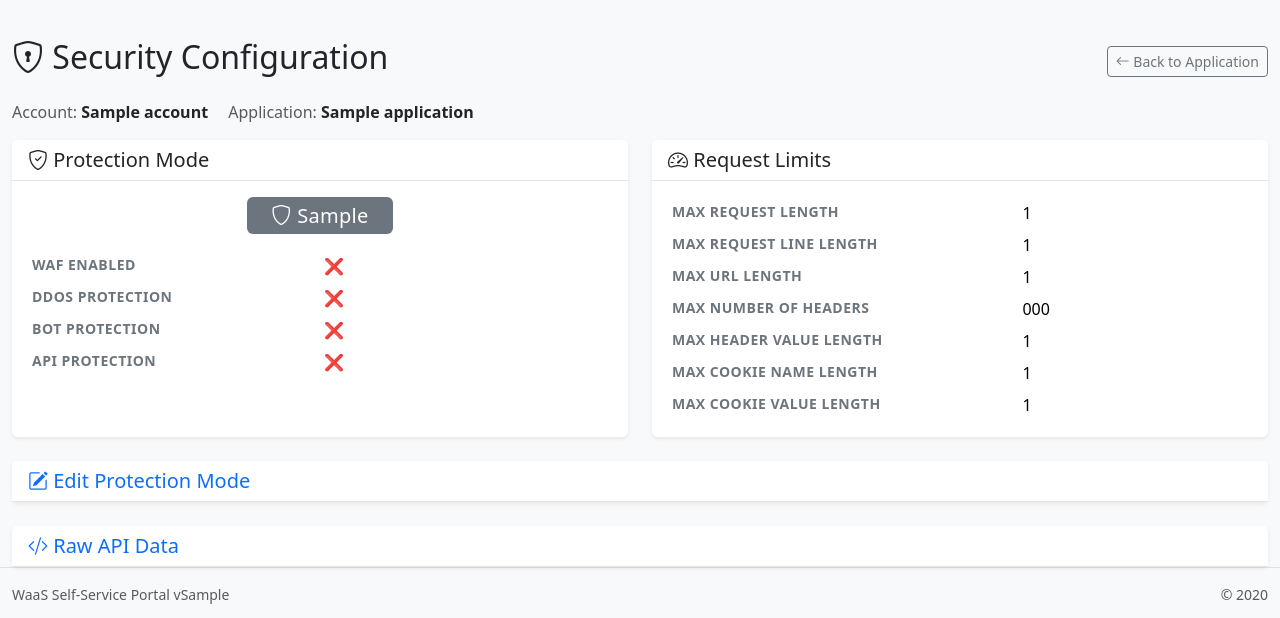
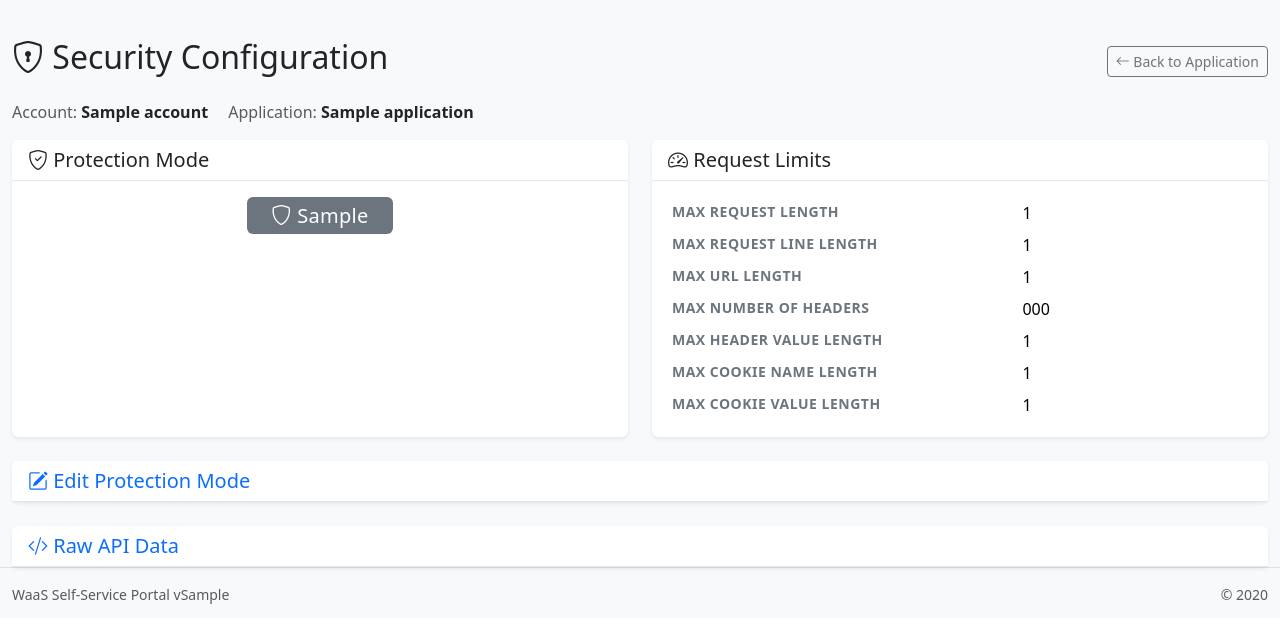
Before and after one commit to mercutioviz/waas-ss-portal, a Python web app: template app/templates/applications/security.html in a window 1280 px wide. Shown: the part 56-674 px from the top of the page. Run offline with Jinja, Linux system fonts and the light colour scheme; the template is opened without the code that fills it: most values are stand-ins (such as "Sample title", 1, 10 or a date in 2020).

Commit message:
Fix security config to fetch from correct v4 API endpoints
The basic_security endpoint only returns protection_mode. Expand
get_security_config to also fetch request_limits, clickjacking, and
data theft protection from their separate v4 endpoints. Remove template
sections that referenced non-existent API fields (WAF/DDoS/Bot/API
protection toggles, attack types table).

Co-Authored-By: Claude Opus 4.6 <noreply@anthropic.com>

```diff
--- a/app/templates/applications/security.html
+++ b/app/templates/applications/security.html
@@ -36,24 +36,37 @@
                         {{ mode }}
                     </span>
                 </div>
+                {% if security.get('clickjacking_protection') %}
+                <hr class="my-2">
+                <h6 class="text-muted mt-2">Clickjacking Protection</h6>
                 <table class="table table-borderless table-sm mb-0">
+                    {% for key, value in security.get('clickjacking_protection', {}).items() %}
                     <tr>
-                        <th style="width:50%">WAF Enabled</th>
-                        <td>{{ '✅' if security.get('waf_enabled', security.get('enable_web_application_firewall', False)) else '❌' }}</td>
+                        <th style="width:50%">{{ key | replace('_', ' ') | title }}</th>
+                        <td>
+                            {% if value is sameas true %}✅{% elif value is sameas false %}❌{% else %}{{ value }}{% endif %}
+                        </td>
                     </tr>
+                    {% endfor %}
+                </table>
+                {% endif %}
+
+                {% if security.get('data_theft_protection') %}
+                <hr class="my-2">
+                <h6 class="text-muted mt-2">Data Theft Protection</h6>
+                <table class="table table-borderless table-sm mb-0">
+                    {% for key, value in security.get('data_theft_protection', {}).items() %}
                     <tr>
-                        <th>DDoS Protection</th>
-                        <td>{{ '✅' if security.get('ddos_protection', security.get('enable_ddos_protection', False)) else '❌' }}</td>
+                        <th style="width:50%">{{ key | replace('_', ' ') | title }}</th>
+                        <td>
+                            {% if value is sameas true %}✅{% elif value is sameas false %}❌{% elif value is mapping %}
+                            <code>{{ value | tojson }}</code>
+                            {% else %}{{ value }}{% endif %}
+                        </td>
                     </tr>
-                    <tr>
-                        <th>Bot Protection</th>
-                        <td>{{ '✅' if security.get('bot_protection', security.get('enable_bot_protection', False)) else '❌' }}</td>
-                    </tr>
-                    <tr>
-                        <th>API Protection</th>
-                        <td>{{ '✅' if security.get('api_protection', security.get('enable_api_protection', False)) else '❌' }}</td>
-                    </tr>
+                    {% endfor %}
                 </table>
+                {% endif %}
             </div>
         </div>
     </div>
@@ -100,71 +113,6 @@
     </div>
 </div>
 
-{# Attack Protection Categories #}
-{% set attack_types = security.get('attack_types', security.get('attack_protection', {})) %}
-{% if attack_types and attack_types is mapping %}
-<div class="card mt-4">
-    <div class="card-header">
-        <h5 class="mb-0"><i class="bi bi-bug"></i> Attack Protection</h5>
-    </div>
-    <div class="card-body p-0">
-        <div class="table-responsive">
-            <table class="table table-hover mb-0">
-                <thead class="table-light">
-                    <tr>
-                        <th>Attack Type</th>
-                        <th>Status</th>
-                        <th>Action</th>
-                    </tr>
-                </thead>
-                <tbody>
-                    {% for attack_name, attack_cfg in attack_types.items() %}
-                    <tr>
-                        <td><strong>{{ attack_name | replace('_', ' ') | title }}</strong></td>
-                        <td>
-                            {% if attack_cfg is mapping %}
-                                {% set enabled = attack_cfg.get('enabled', attack_cfg.get('status', 'Unknown')) %}
-                                {% if enabled == true or enabled == 'On' or enabled == 'Enabled' %}
-                                <span class="badge bg-success">Enabled</span>
-                                {% elif enabled == false or enabled == 'Off' or enabled == 'Disabled' %}
-                                <span class="badge bg-secondary">Disabled</span>
-                                {% else %}
-                                <span class="badge bg-info">{{ enabled }}</span>
-                                {% endif %}
-                            {% else %}
-                                {% if attack_cfg == true or attack_cfg == 'On' %}
-                                <span class="badge bg-success">Enabled</span>
-                                {% elif attack_cfg == false or attack_cfg == 'Off' %}
-                                <span class="badge bg-secondary">Disabled</span>
-                                {% else %}
-                                <span class="badge bg-info">{{ attack_cfg }}</span>
-                                {% endif %}
-                            {% endif %}
-                        </td>
-                        <td>
-                            {% if attack_cfg is mapping %}
-                                {% set action = attack_cfg.get('action', attack_cfg.get('default_action', 'N/A')) %}
-                                {% if action == 'Deny' or action == 'DENY' or action == 'Block' %}
-                                <span class="badge bg-danger">{{ action }}</span>
-                                {% elif action == 'Log' or action == 'LOG' %}
-                                <span class="badge bg-warning text-dark">{{ action }}</span>
-                                {% elif action == 'Allow' or action == 'ALLOW' %}
-                                <span class="badge bg-success">{{ action }}</span>
-                                {% else %}
-                                <span class="badge bg-secondary">{{ action }}</span>
-                                {% endif %}
-                            {% else %}
-                            <span class="text-muted">—</span>
-                            {% endif %}
-                        </td>
-                    </tr>
-                    {% endfor %}
-                </tbody>
-            </table>
-        </div>
-    </div>
-</div>
-{% endif %}
 
 {# Edit Form (for non-viewer users) #}
 {% if current_user.role != 'viewer' %}
```
Also changed, not shown: app/waas_client.py (+37 -3 lines).
